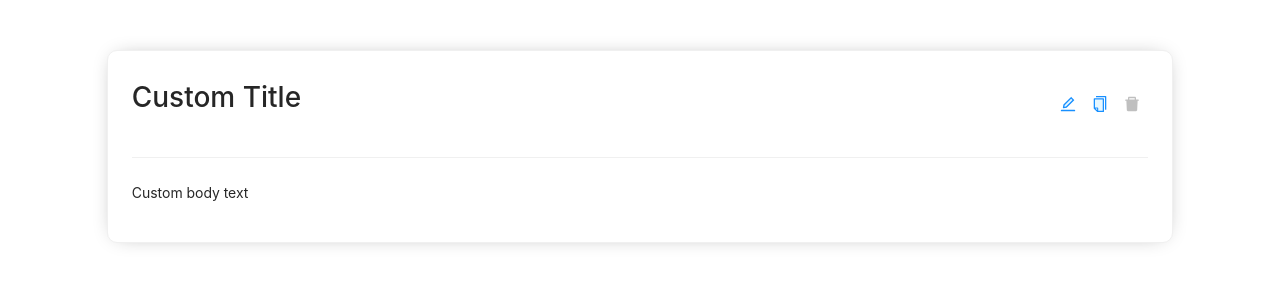
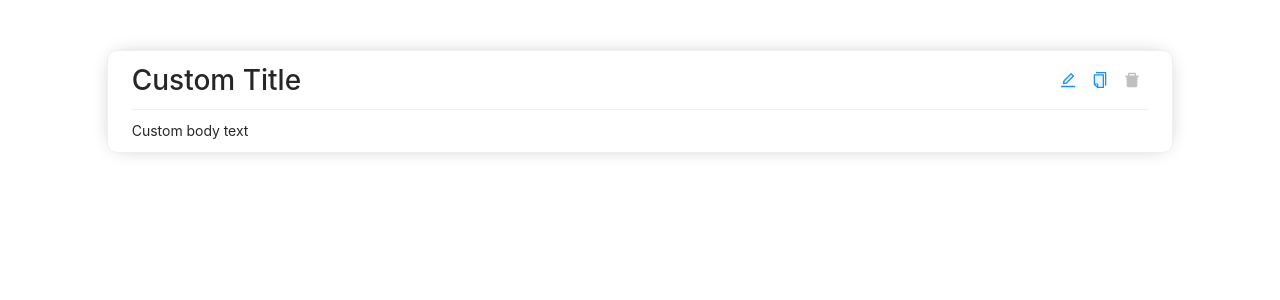
Before and after one commit to zSomnus/interview-demo, a React (Create React App) app: page / in a window 1280 px wide. Shown: the top 300 px of the page. Built offline with nearby package versions, Linux system fonts and the light colour scheme.

Commit message:
Change text margin and padding

```diff
--- a/src/App.css
+++ b/src/App.css
@@ -1,3 +1,15 @@
+h1 {
+  margin-bottom: 0px;
+  padding-top: 7px;
+  padding-bottom: 7px;
+}
+
+p {
+  margin-bottom: 0;
+  padding-top: 10px;
+  padding-bottom: 10px;
+}
+
 .cards {
   margin-top: 50px;
   border-radius: 10px;
--- a/src/Main.js
+++ b/src/Main.js
@@ -124,6 +124,22 @@ const CreateDrawer = (onClose, visible) => {
   );
 };
 
+const CardRow = (showDrawer) => {
+  return (
+    <Row justify="center">
+      <Col span={20}>
+        <Card className="cards" bodyStyle={{ paddingTop: 0, paddingBottom: 0 }}>
+          {CardTitle(showDrawer)}
+          <Divider style={{ margin: 0 }} />
+          <p>Custom body text</p>
+        </Card>
+      </Col>
+    </Row>
+  );
+};
+
+const Duplicate = () => {};
+
 const Main = () => {
   const [visible, setVisible] = useState(false);
 
@@ -137,15 +153,7 @@ const Main = () => {
 
   return (
     <div>
-      <Row justify="center">
-        <Col span={20}>
-          <Card className="cards">
-            {CardTitle(showDrawer)}
-            <Divider />
-            <p>Custom body text</p>
-          </Card>
-        </Col>
-      </Row>
+      {CardRow(showDrawer)}
       {CreateDrawer(onClose, visible)}
     </div>
   );
```
